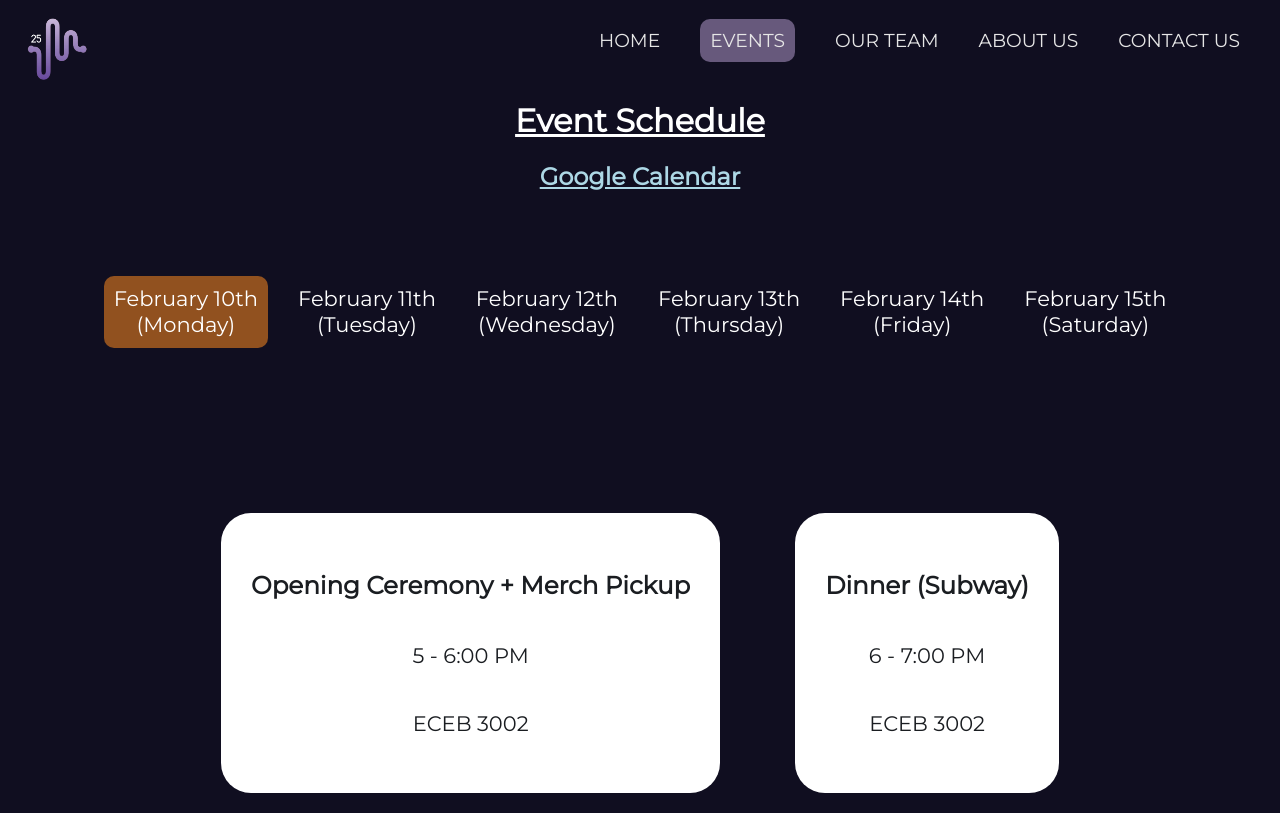
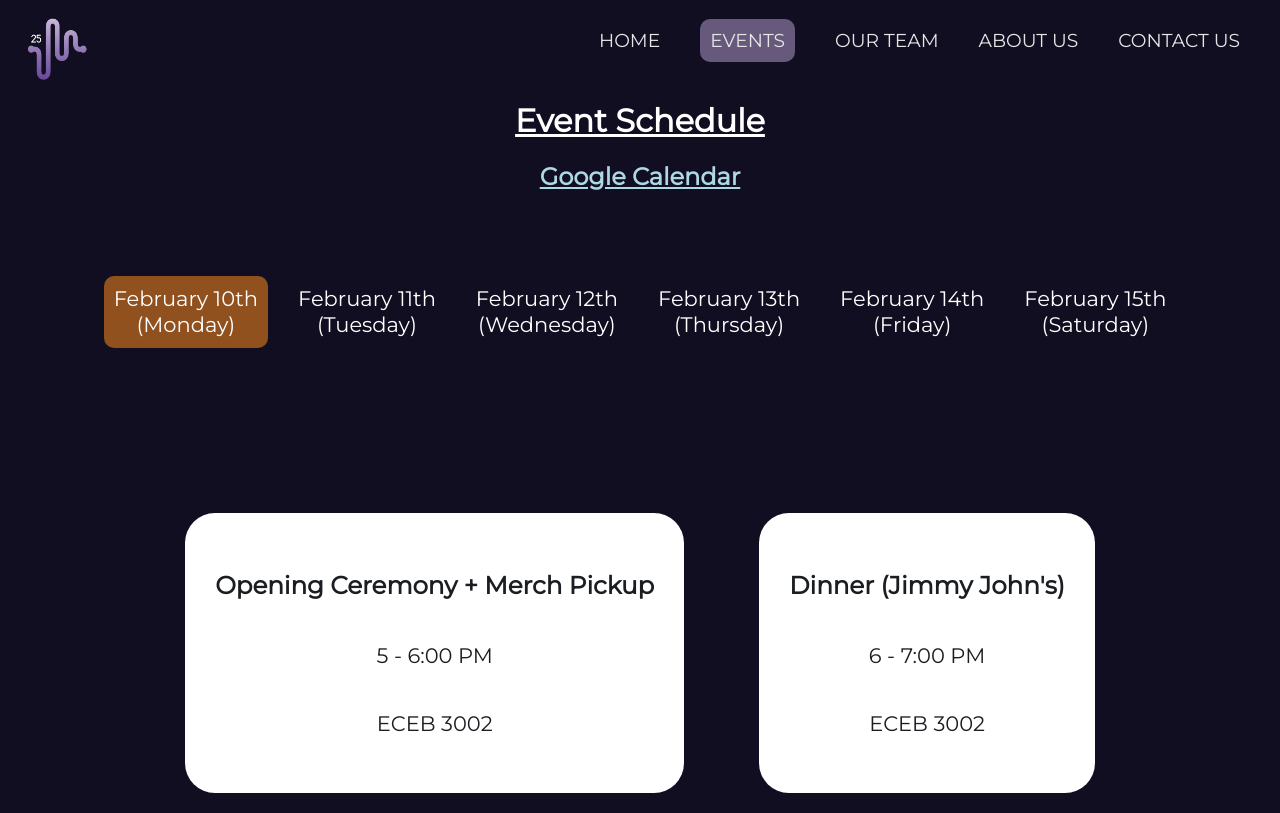
Before and after one commit to PulseIllinois/pulse-website, a React (Create React App) app: page /events in a window 1280 px wide. Built offline with nearby package versions, Linux system fonts and the light colour scheme.

Commit message:
Modified dinner locations and TI coffee chat time

```diff
--- a/src/components/Events.js
+++ b/src/components/Events.js
@@ -22,7 +22,7 @@ const data = [
         location: "ECEB 3002"
       },
       {
-        title: "Dinner (Subway)",
+        title: "Dinner (Jimmy John's)",
         time: "6 - 7:00 PM",
         location: "ECEB 3002"
       },
@@ -58,7 +58,7 @@ const data = [
     events: [
       {
         title: "Texas Instruments Coffee Chat",
-        time: "10 AM - 12:00 PM",
+        time: "10 - 11:00 AM",
         location: "ECEB Atrium"
       },
       {
@@ -92,7 +92,7 @@ const data = [
         location: "ECEB 3002"
       },
       {
-        title: "WIT Lunch",
+        title: "WIT Lunch (Subway)",
         time: "2 - 3:00 PM",
         location: "ECEB 3002"
       },
```
Also changed, not shown: 1 other file (tests, documents, lock files or other folders).
